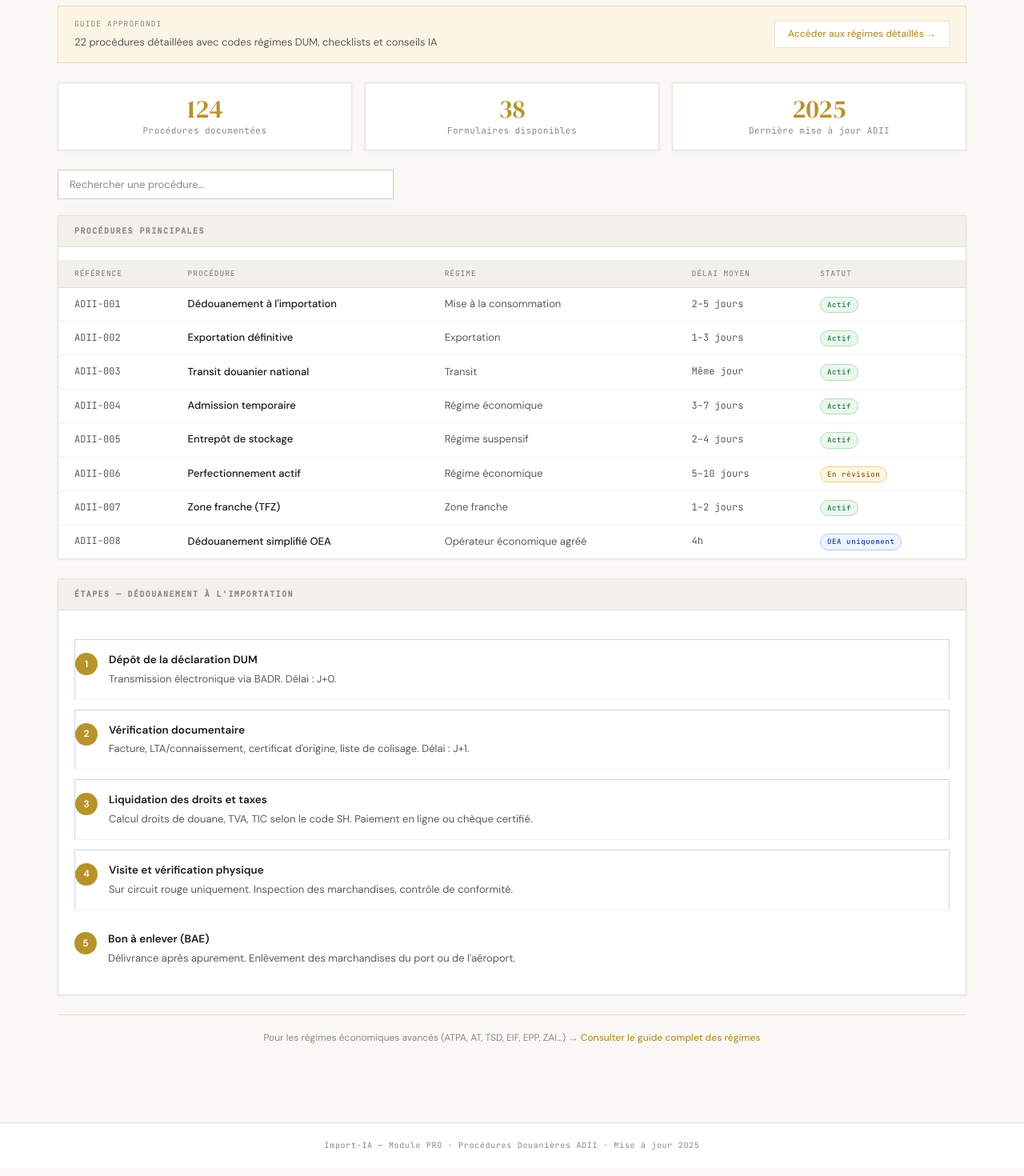
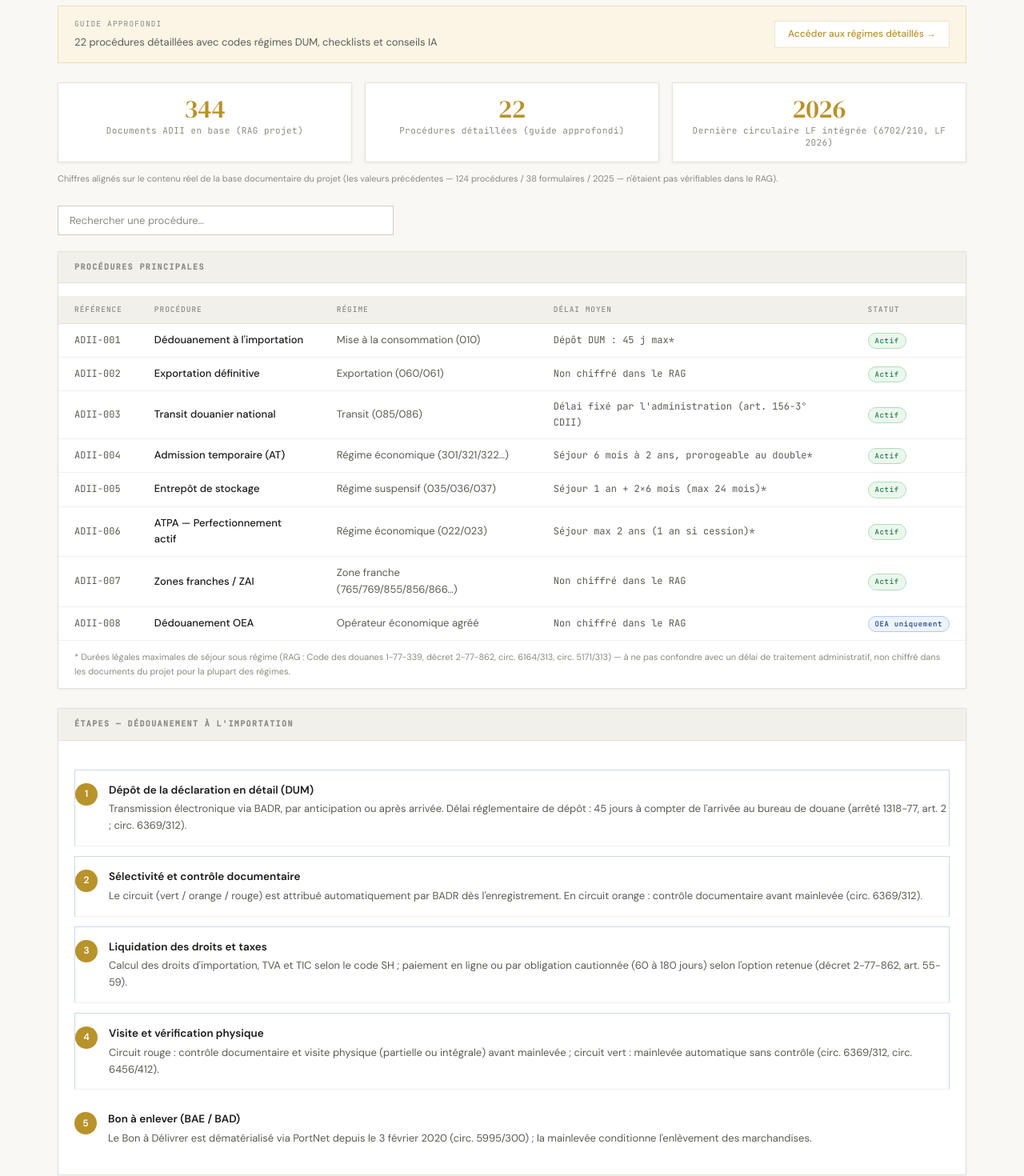
Before and after one commit to txpexpert/trans-txp, a Next.js app: page /modules/procedures in a window 1280 px wide. Shown: the part 240-1710 px from the top of the page at 80% size. Built offline with nearby package versions, Linux system fonts and the light colour scheme; no server answers; a web font is replaced by a local one.

Commit message:
fix(procedures): corrige délais légaux (ATPA, AT, TSD, EIF, EPP, MEAD), articles CDII erronés et codes ZFL — recoupé avec le RAG ADII

```diff
--- a/pages/modules/procedures.tsx
+++ b/pages/modules/procedures.tsx
@@ -136,15 +136,17 @@ footer{border-top:1px solid var(--border);padding:1.25rem 2rem;text-align:center
 
 export default function Procedures() {
   const [q, setQ] = useState('')
+  // Délais corrigés d'après le RAG du projet (durées légales de séjour sous régime,
+  // distinctes du temps de traitement administratif — voir légende sous le tableau).
   const data: [string, string, string, string, string, string][] = [
-    ['ADII-001', "Dédouanement à l'importation", 'Mise à la consommation', '2–5 jours', 'Actif', 'bg'],
-    ['ADII-002', 'Exportation définitive',        'Exportation',           '1–3 jours', 'Actif', 'bg'],
-    ['ADII-003', 'Transit douanier national',      'Transit',               'Même jour', 'Actif', 'bg'],
-    ['ADII-004', 'Admission temporaire',           'Régime économique',     '3–7 jours', 'Actif', 'bg'],
-    ['ADII-005', 'Entrepôt de stockage',           'Régime suspensif',      '2–4 jours', 'Actif', 'bg'],
-    ['ADII-006', 'Perfectionnement actif',         'Régime économique',     '5–10 jours','En révision','ba'],
-    ['ADII-007', 'Zone franche (TFZ)',              'Zone franche',          '1–2 jours', 'Actif', 'bg'],
-    ['ADII-008', 'Dédouanement simplifié OEA',    'Opérateur économique agréé','4h',   'OEA uniquement','bb'],
+    ['ADII-001', "Dédouanement à l'importation", 'Mise à la consommation (010)', 'Dépôt DUM : 45 j max*', 'Actif', 'bg'],
+    ['ADII-002', 'Exportation définitive',        'Exportation (060/061)',        'Non chiffré dans le RAG', 'Actif', 'bg'],
+    ['ADII-003', 'Transit douanier national',      'Transit (085/086)',            'Délai fixé par l\'administration (art. 156-3° CDII)', 'Actif', 'bg'],
+    ['ADII-004', 'Admission temporaire (AT)',      'Régime économique (301/321/322…)', 'Séjour 6 mois à 2 ans, prorogeable au double*', 'Actif', 'bg'],
+    ['ADII-005', 'Entrepôt de stockage',           'Régime suspensif (035/036/037)', 'Séjour 1 an + 2×6 mois (max 24 mois)*', 'Actif', 'bg'],
+    ['ADII-006', 'ATPA — Perfectionnement actif',  'Régime économique (022/023)',   'Séjour max 2 ans (1 an si cession)*', 'Actif', 'bg'],
+    ['ADII-007', 'Zones franches / ZAI',            'Zone franche (765/769/855/856/866…)', 'Non chiffré dans le RAG', 'Actif', 'bg'],
+    ['ADII-008', 'Dédouanement OEA',               'Opérateur économique agréé', 'Non chiffré dans le RAG', 'OEA uniquement','bb'],
   ]
   const rows = data.filter(r => r.join(' ').toLowerCase().includes(q.toLowerCase()))
 
@@ -189,17 +191,20 @@ export default function Procedures() {
         {/* ── Stats ── */}
         <div className="info-grid">
           <div className="istat">
-            <div className="istat-n">124</div>
-            <div className="istat-l">Procédures documentées</div>
+            <div className="istat-n">344</div>
+            <div className="istat-l">Documents ADII en base (RAG projet)</div>
           </div>
           <div className="istat">
-            <div className="istat-n">38</div>
-            <div className="istat-l">Formulaires disponibles</div>
+            <div className="istat-n">22</div>
+            <div className="istat-l">Procédures détaillées (guide approfondi)</div>
           </div>
           <div className="istat">
-            <div className="istat-n">2025</div>
-            <div className="istat-l">Dernière mise à jour ADII</div>
+            <div className="istat-n">2026</div>
+            <div className="istat-l">Dernière circulaire LF intégrée (6702/210, LF 2026)</div>
           </div>
+        </div>
+        <div style={{ fontSize: 11, color: 'var(--muted)', marginTop: '-.75rem', marginBottom: '1.5rem' }}>
+          Chiffres alignés sur le contenu réel de la base documentaire du projet (les valeurs précédentes — 124 procédures / 38 formulaires / 2025 — n'étaient pas vérifiables dans le RAG).
         </div>
 
         {/* ── Recherche ── */}
@@ -240,6 +245,10 @@ export default function Procedures() {
               )}
             </tbody>
           </table>
+          <div style={{ padding: '.75rem 1.25rem', fontSize: 11, color: 'var(--muted)', borderTop: '1px solid var(--bg2)' }}>
+            * Durées légales maximales de séjour sous régime (RAG : Code des douanes 1-77-339, décret 2-77-862, circ. 6164/313, circ. 5171/313) —
+            à ne pas confondre avec un délai de traitement administratif, non chiffré dans les documents du projet pour la plupart des régimes.
+          </div>
         </div>
 
         {/* ── Étapes dédouanement import ── */}
@@ -247,11 +256,11 @@ export default function Procedures() {
           <div className="section-title">Étapes — dédouanement à l'importation</div>
           <ul className="steps">
             {([
-              ['Dépôt de la déclaration DUM',      "Transmission électronique via BADR. Délai : J+0."],
-              ['Vérification documentaire',          "Facture, LTA/connaissement, certificat d'origine, liste de colisage. Délai : J+1."],
-              ['Liquidation des droits et taxes',    "Calcul droits de douane, TVA, TIC selon le code SH. Paiement en ligne ou chèque certifié."],
-              ['Visite et vérification physique',    "Sur circuit rouge uniquement. Inspection des marchandises, contrôle de conformité."],
-              ['Bon à enlever (BAE)',                "Délivrance après apurement. Enlèvement des marchandises du port ou de l'aéroport."],
+              ['Dépôt de la déclaration en détail (DUM)', "Transmission électronique via BADR, par anticipation ou après arrivée. Délai réglementaire de dépôt : 45 jours à compter de l'arrivée au bureau de douane (arrêté 1318-77, art. 2 ; circ. 6369/312)."],
+              ['Sélectivité et contrôle documentaire',    "Le circuit (vert / orange / rouge) est attribué automatiquement par BADR dès l'enregistrement. En circuit orange : contrôle documentaire avant mainlevée (circ. 6369/312)."],
+              ['Liquidation des droits et taxes',    "Calcul des droits d'importation, TVA et TIC selon le code SH ; paiement en ligne ou par obligation cautionnée (60 à 180 jours) selon l'option retenue (décret 2-77-862, art. 55-59)."],
+              ['Visite et vérification physique',    "Circuit rouge : contrôle documentaire et visite physique (partielle ou intégrale) avant mainlevée ; circuit vert : mainlevée automatique sans contrôle (circ. 6369/312, circ. 6456/412)."],
+              ['Bon à enlever (BAE / BAD)',           "Le Bon à Délivrer est dématérialisé via PortNet depuis le 3 février 2020 (circ. 5995/300) ; la mainlevée conditionne l'enlèvement des marchandises."],
             ] as [string,string][]).map(([t, d], i) => (
               <li key={i} className="step">
                 <div className="step-num">{i + 1}</div>
@@ -276,7 +285,7 @@ export default function Procedures() {
 
       </div>
 
-      <footer>Import-IA — Module PRO · Procédures Douanières ADII · Mise à jour 2025</footer>
+      <footer>Import-IA — Module PRO · Procédures Douanières ADII · Contenu recoupé avec le RAG projet (CDII, décret 2-77-862, circulaires ADII) · Septembre 2026</footer>
     </>
   )
 }
```
Also changed, not shown: pages/modules/procedures-process.tsx (+58 -45 lines).
